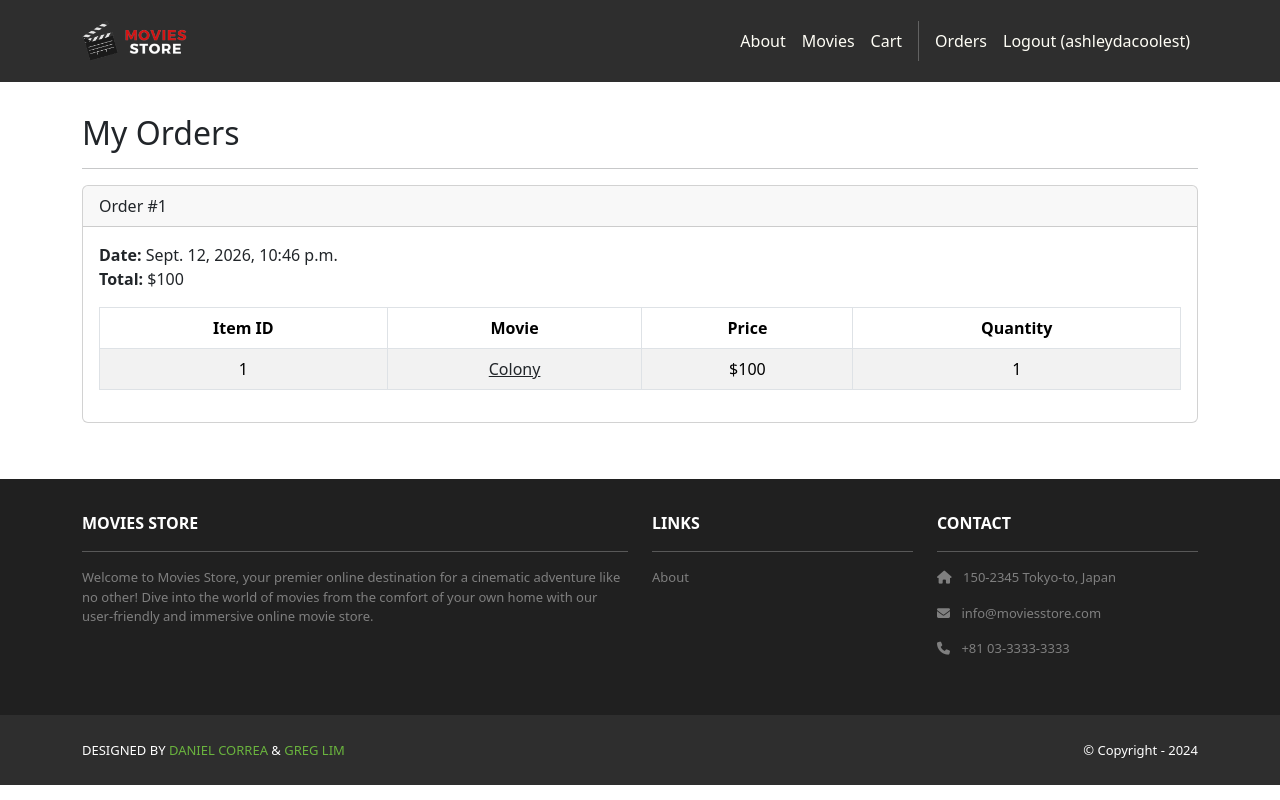
After one commit to ashleyissupercool/GT-Movies-Store, a Django app: page /accounts/orders/ in a window 1280 px wide. The commit adds this page. Run offline with Django 5.2, Linux system fonts and the light colour scheme; a user stored in the database is signed in; data comes from the database, SQL or seed files in the repository; both versions use the stored data as it was after the commit; parts of the project's set-up code (start-up, migrations or seed data) failed here and were passed over; some libraries are stand-ins or nearby versions.

Commit message:
chapter 12 complete

```diff
--- /dev/null
+++ b/moviesstore/accounts/templates/accounts/orders.html
@@ -0,0 +1,48 @@
+{% extends 'base.html' %}
+{% block content %}
+<div class="p-3">
+  <div class="container">
+    <div class="row mt-3">
+      <div class="col mx-auto mb-3">
+        <h2>My Orders</h2>
+        <hr />
+        {% for order in template_data.orders %}
+        <div class="card mb-4">
+          <div class="card-header">
+            Order #{{ order.id }}
+          </div>
+          <div class="card-body">
+            <b>Date:</b> {{ order.date }}<br />
+            <b>Total:</b> ${{ order.total }}<br />
+            <table class="table table-bordered table-striped text-center mt-3">
+              <thead>
+                <tr>
+                  <th scope="col">Item ID</th>
+                  <th scope="col">Movie</th>
+                  <th scope="col">Price</th>
+                  <th scope="col">Quantity</th>
+                </tr>
+              </thead>
+              <tbody>
+                {% for item in order.item_set.all %}
+                <tr>
+                  <td>{{ item.movie.id }}</td>
+                  <td>
+                    <a class="link-dark" href="{% url 'movies.show' id=item.movie.id %}">
+                      {{ item.movie.name }}
+                    </a>
+                  </td>
+                  <td>${{ item.movie.price }}</td>
+                  <td>{{ item.quantity }}</td>
+                </tr>
+                {% endfor %}
+              </tbody>
+            </table>
+          </div>
+        </div>
+        {% endfor %}
+      </div>
+    </div>
+  </div>
+</div>
+{% endblock content %}
--- a/moviesstore/accounts/urls.py
+++ b/moviesstore/accounts/urls.py
@@ -4,5 +4,6 @@ urlpatterns = [
     path('signup', views.signup, name='accounts.signup'),
     path('login/', views.login, name='accounts.login'),
     path('logout/', views.logout, name='accounts.logout'),
+    path('orders/', views.orders, name='accounts.orders'),
 
 ]
--- a/moviesstore/accounts/views.py
+++ b/moviesstore/accounts/views.py
@@ -2,6 +2,8 @@ from django.shortcuts import render, redirect
 from django.contrib.auth import login as auth_login, authenticate
 from .forms import CustomUserCreationForm, CustomErrorList
 from django.contrib.auth.decorators import login_required
+from django.contrib.auth.models import User
+
 
 # Create your views here.
 @login_required
@@ -43,3 +45,11 @@ def signup(request):
             template_data['form'] = form
             return render(request, 'accounts/signup.html',
                 {'template_data': template_data})
+
+@login_required
+def orders(request):
+    template_data = {}
+    template_data['title'] = 'Orders'
+    template_data['orders'] = request.user.order_set.all()
+    return render(request, 'accounts/orders.html',
+        {'template_data': template_data})
--- a/moviesstore/cart/templates/cart/index.html
+++ b/moviesstore/cart/templates/cart/index.html
@@ -37,6 +37,7 @@
       <div class="text-end">
         <a class="btn btn-outline-secondary mb-2"><b>Total to pay:</b> ${{ template_data.cart_total }}</a>
         {% if template_data.movies_in_cart|length > 0 %}
+        <a href="{% url 'cart.purchase' %}" class="btn bg-dark text-white mb-2">Purchase</a>
         <a href="{% url 'cart.clear' %}">
           <button class="btn btn-danger mb-2">
             Remove all movies from Cart
--- a/moviesstore/cart/urls.py
+++ b/moviesstore/cart/urls.py
@@ -4,4 +4,5 @@ urlpatterns = [
     path('', views.index, name='cart.index'),
     path('<int:id>/add/', views.add, name='cart.add'),
     path('clear/', views.clear, name='cart.clear'),
+    path('purchase/', views.purchase, name='cart.purchase'),
 ]
--- a/moviesstore/moviesstore/templates/base.html
+++ b/moviesstore/moviesstore/templates/base.html
@@ -29,6 +29,7 @@
             <a class="nav-link" href="{% url 'cart.index' %}">Cart</a>
             <div class="vr bg-white mx-2 d-none d-lg-block"></div>
             {% if user.is_authenticated %}
+            <a class="nav-link" href="{% url 'accounts.orders' %}">Orders</a>
             <a class="nav-link" href="{% url 'accounts.logout' %}">Logout ({{ user.username }})</a>
             {% else %}
             <a class="nav-link" href="{% url 'accounts.login' %}">Login</a>
```
Also changed, not shown: moviesstore/cart/templates/cart/purchase.html (added, +15 -0 lines), moviesstore/cart/views.py (+28 -0 lines), moviesstore/db.sqlite3.
